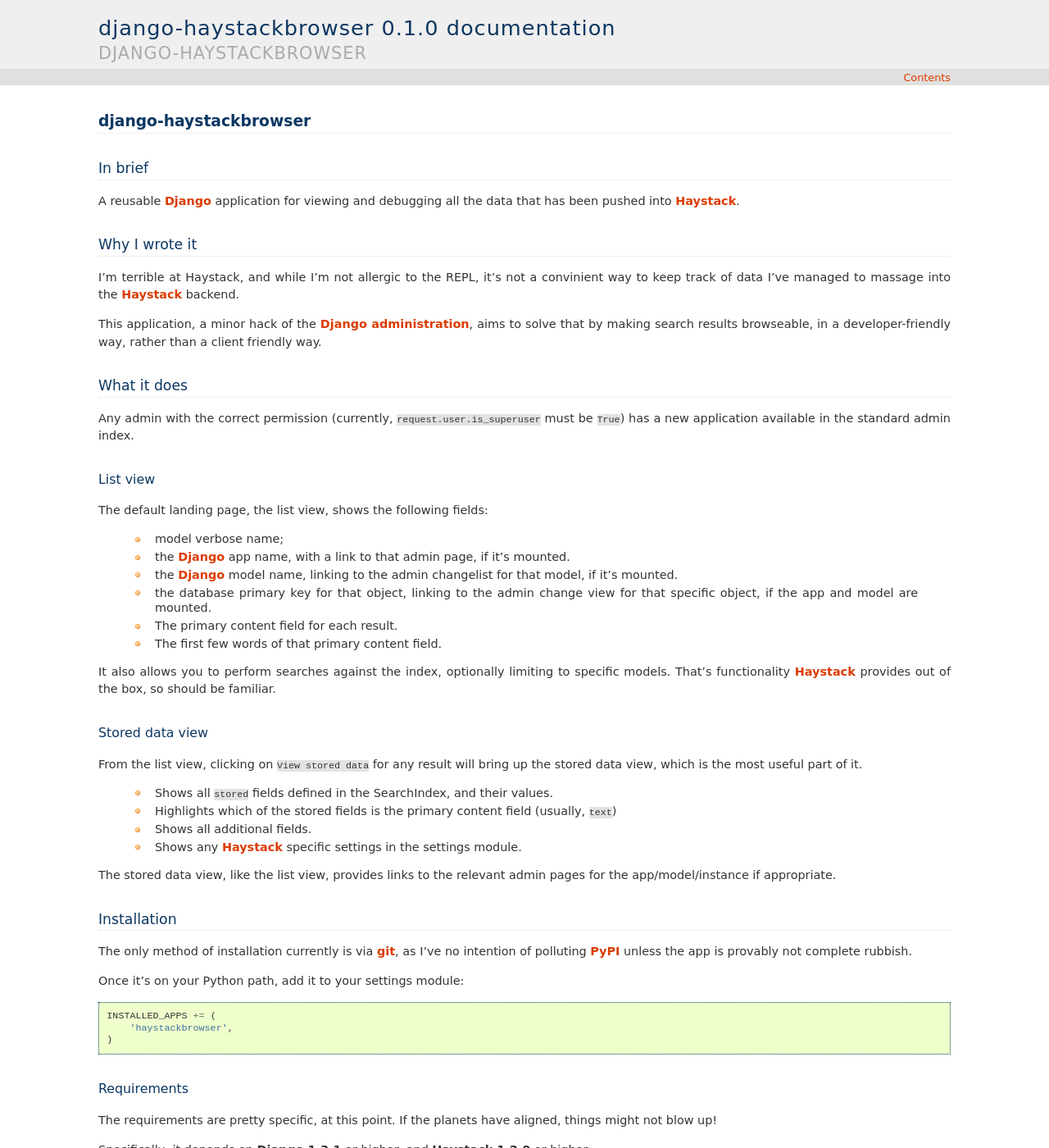
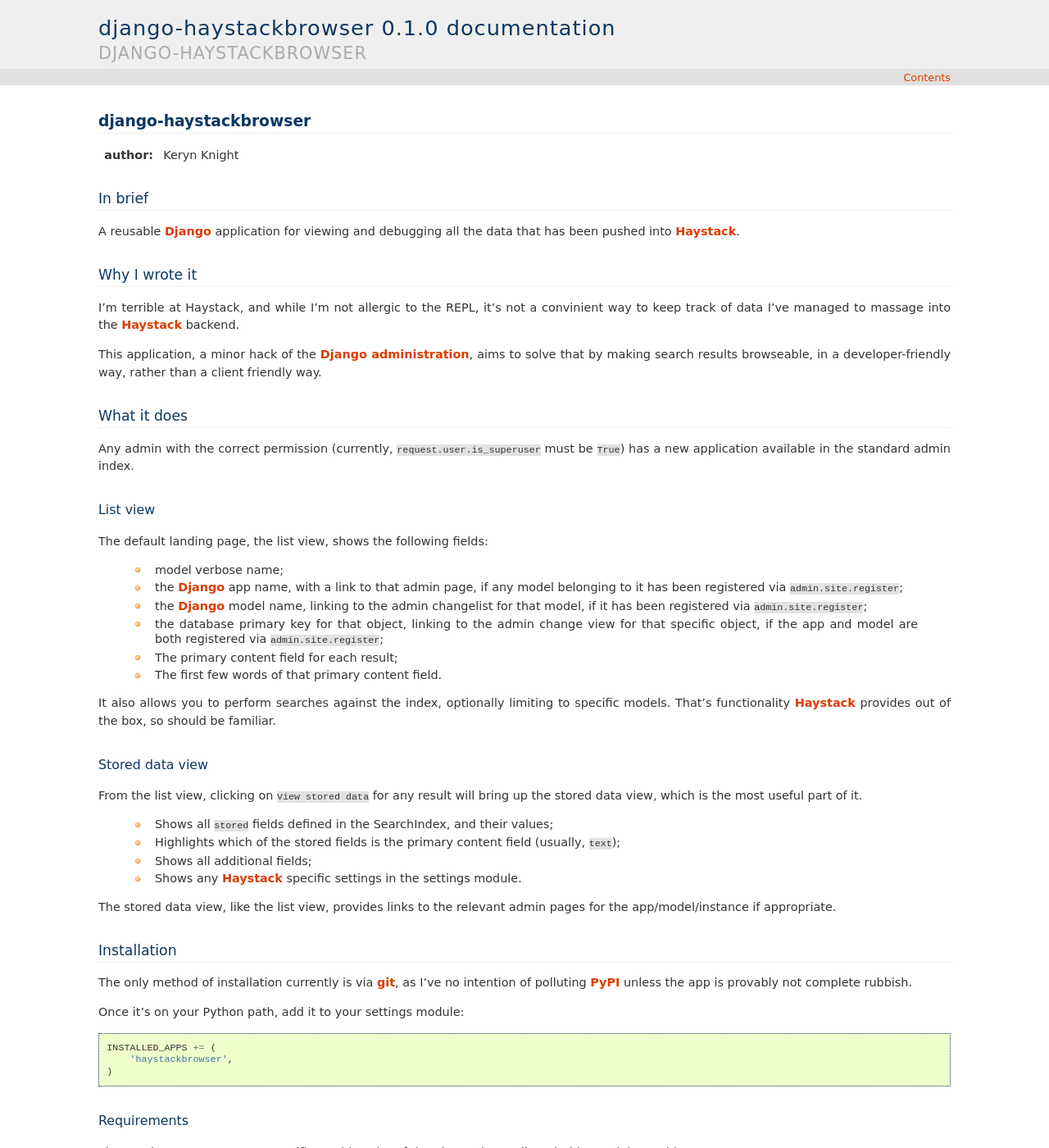
Before and after one commit to kezabelle/django-haystackbrowser, a Sphinx documentation site: the page built from docs/index.rst, in a window 1280 px wide and 1400 px high. Shown: the whole window at 82% size. Built offline with Sphinx 7.4.7, drawn with Linux system fonts in a browser that asks for light colours; some of the changed text lies outside the part shown.

Commit message:
Tidying up docs somewhat.

```diff
--- a/docs/index.rst
+++ b/docs/index.rst
@@ -13,6 +13,8 @@
 
 django-haystackbrowser
 ======================
+
+:author: Keryn Knight
 
 .. toctree::
    :maxdepth: 2
@@ -48,12 +50,14 @@
 The default landing page, the list view, shows the following fields:
 
   * model verbose name;
-  * the `Django`_ app name, with a link to that admin page, if it's mounted.
+  * the `Django`_ app name, with a link to that admin page, if any model
+    belonging to it has been registered via ``admin.site.register``;
   * the `Django`_ model name, linking to the admin changelist for that model, if
-    it's mounted.
+    it has been registered via ``admin.site.register``;
   * the database primary key for that object, linking to the admin change view for
-    that specific object, if the app and model are mounted.
-  * The primary content field for each result.
+    that specific object, if the app and model are both registered via
+    ``admin.site.register``;
+  * The primary content field for each result;
   * The first few words of that primary content field.
 
 It also allows you to perform searches against the index, optionally limiting
@@ -66,10 +70,10 @@
 From the list view, clicking on ``View stored data`` for any result will bring
 up the stored data view, which is the most useful part of it.
 
-  * Shows all ``stored`` fields defined in the SearchIndex, and their values.
+  * Shows all ``stored`` fields defined in the SearchIndex, and their values;
   * Highlights which of the stored fields is the primary content field
-    (usually, ``text``)
-  * Shows all additional fields.
+    (usually, ``text``);
+  * Shows all additional fields;
   * Shows any `Haystack`_ specific settings in the settings module.
 
 The stored data view, like the list view, provides links to the relevant admin
@@ -101,7 +105,7 @@
 higher.
 
 .. note::
-    `Django`_ 1.3.0 *will not work*, because of `this ticket`_, which snuck into
+    Django 1.3.0 *will not work*, because of `this ticket`_, which snuck into
     the 1.3.1 security release. But you should be up to date with the security
     releases anyway :o)
 
```
Also changed, not shown: other parts of docs/index.rst (+2 -1 lines).
